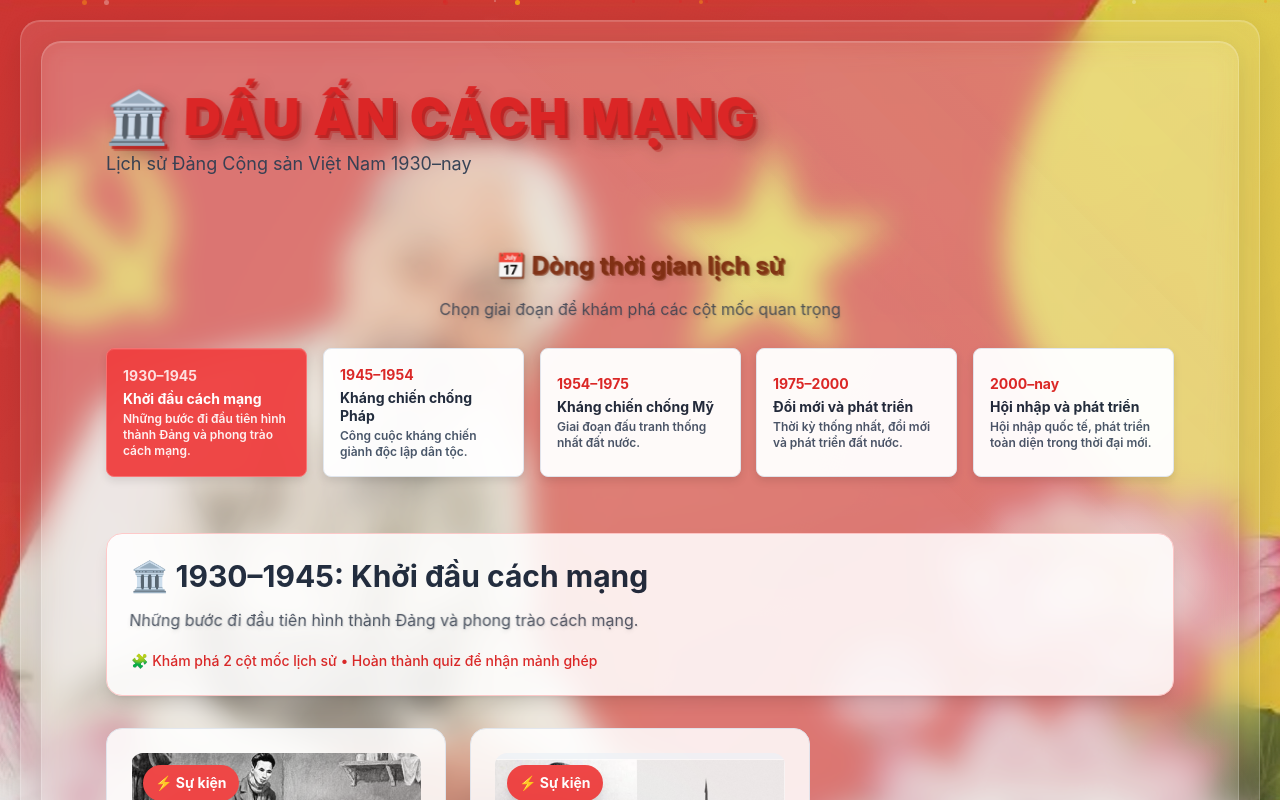
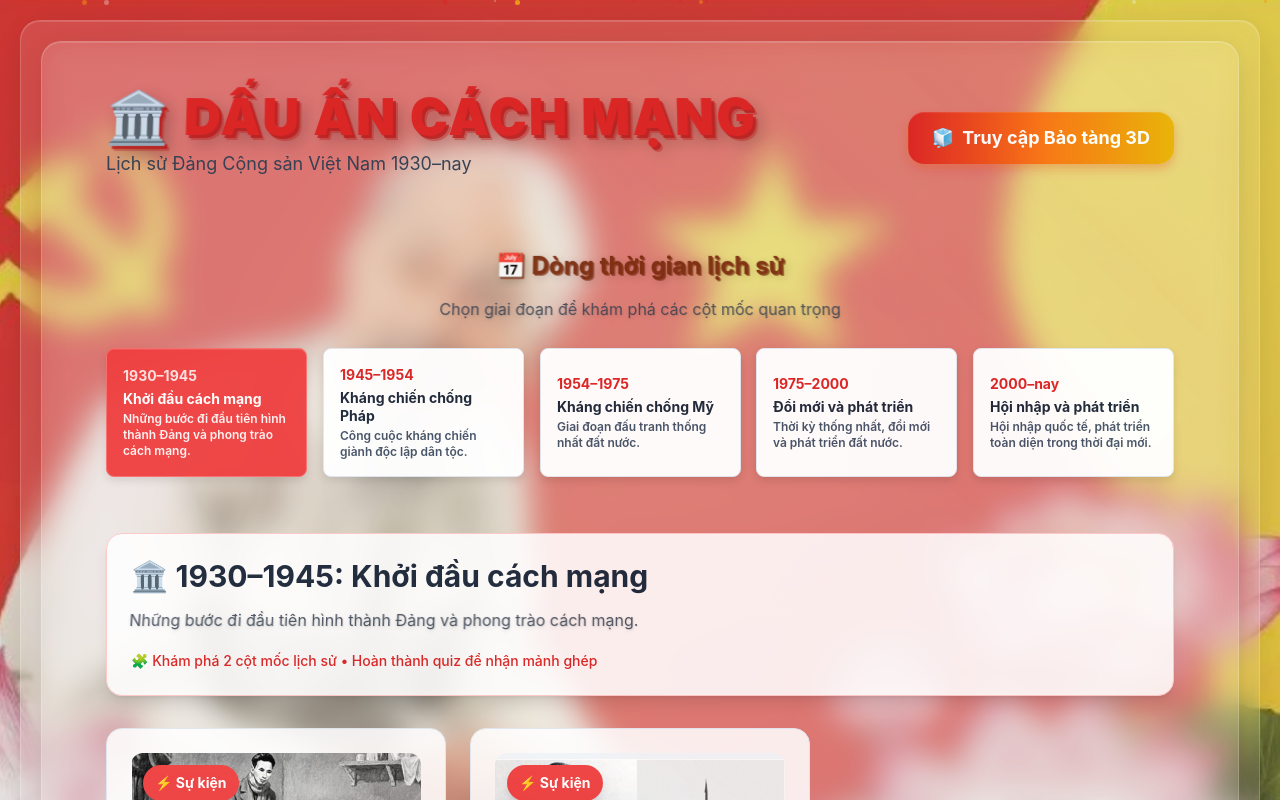
Before and after one commit to PhucTL/VNR202, a React (Vite) app: page /main in a window 1280 px wide. Shown: the top 800 px of the page. Built offline with nearby package versions, Linux system fonts and the light colour scheme.

Commit message:
Update Main.jsx

```diff
--- a/src/pages/Main.jsx
+++ b/src/pages/Main.jsx
@@ -34,6 +34,18 @@ const Main = memo(() => {
             Lịch sử Đảng Cộng sản Việt Nam 1930–nay
           </div>
         </div>
+        <div className="flex justify-center sm:justify-end mt-4 sm:mt-0">
+          <a
+            href="https://dauancachmang-3dmuseum.vercel.app/"
+            target="_blank"
+            rel="noopener noreferrer"
+            className="btn-elegant flex items-center gap-2 px-6 py-3 text-lg font-bold rounded-2xl shadow-lg hover:scale-105 transition-all"
+            style={{ background: 'linear-gradient(90deg, #dc2626, #f97316, #eab308)', color: '#fff' }}
+          >
+            <span role="img" aria-label="3D">🧊</span>
+            Truy cập Bảo tàng 3D
+          </a>
+        </div>
       </header>
 
       <main className="space-y-6">
```
